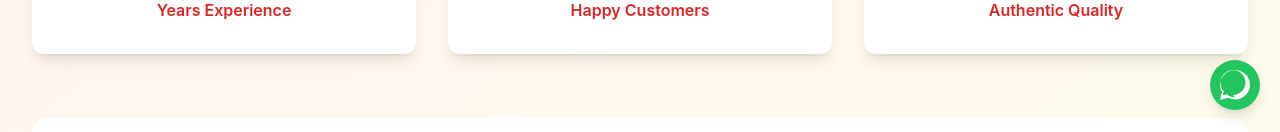
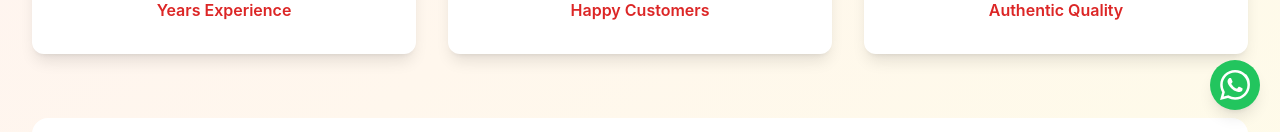
Before and after one commit to adithya0727/sriguru-fabrics, a React (Create React App) app: page / in a window 1280 px wide. Shown: the part 670-802 px from the top of the page. Built offline with nearby package versions, Linux system fonts and the light colour scheme.

Commit message:
Update Footer.js

```diff
--- a/src/components/Footer.js
+++ b/src/components/Footer.js
@@ -190,7 +190,7 @@
           }}
         >
           <svg style={{width: '30px', height: '30px', verticalAlign: 'middle'}} fill="currentColor" viewBox="0 0 24 24">
-            <path d="M12.017 0C5.396 0 .029 5.367.029 11.987c0 2.079.549 4.03 1.592 5.71L0 24l6.573-1.727a11.9 11.9 0 005.444 1.344c6.621 0 11.988-5.367 11.988-11.987C23.971 5.367 18.638.029 12.017 0zm.058 21.925h-.004a9.94 9.94 0 01-5.068-1.388L5.35 19.49l-3.177.833.85-3.102-1.083-1.652a9.935 9.935 0 01-1.517-5.582c0-5.496 4.477-9.973 9.973-9.973 2.663 0 5.168 1.038 7.055 2.925 1.887 1.887 2.925 4.392 2.925 7.055-.004 5.496-4.481 9.973-9.978 9.973z"/>
+            <path d="M17.472 14.382c-.297-.149-1.758-.867-2.03-.967-.273-.099-.471-.148-.67.15-.197.297-.767.966-.94 1.164-.173.199-.347.223-.644.075-.297-.15-1.255-.463-2.39-1.475-.883-.788-1.48-1.761-1.653-2.059-.173-.297-.018-.458.13-.606.134-.133.298-.347.446-.52.149-.174.198-.298.298-.497.099-.198.05-.371-.025-.52-.075-.149-.669-1.612-.916-2.207-.242-.579-.487-.5-.669-.51-.173-.008-.371-.01-.57-.01-.198 0-.52.074-.792.372-.272.297-1.04 1.016-1.04 2.479 0 1.462 1.065 2.875 1.213 3.074.149.198 2.096 3.2 5.077 4.487.709.306 1.262.489 1.694.625.712.227 1.36.195 1.871.118.571-.085 1.758-.719 2.006-1.413.248-.694.248-1.289.173-1.413-.074-.124-.272-.198-.57-.347m-5.421 7.403h-.004a9.87 9.87 0 01-5.031-1.378l-.361-.214-3.741.982.998-3.648-.235-.374a9.86 9.86 0 01-1.51-5.26c.001-5.45 4.436-9.884 9.888-9.884 2.64 0 5.122 1.03 6.988 2.898a9.825 9.825 0 012.893 6.994c-.003 5.45-4.437 9.884-9.885 9.884m8.413-18.297A11.815 11.815 0 0012.05 0C5.495 0 .16 5.335.157 11.892c0 2.096.547 4.142 1.588 5.945L.057 24l6.305-1.654a11.882 11.882 0 005.683 1.448h.005c6.554 0 11.89-5.335 11.893-11.893A11.821 11.821 0 0020.885 3.488"/>
           </svg>
         </a>
       </div>
```
